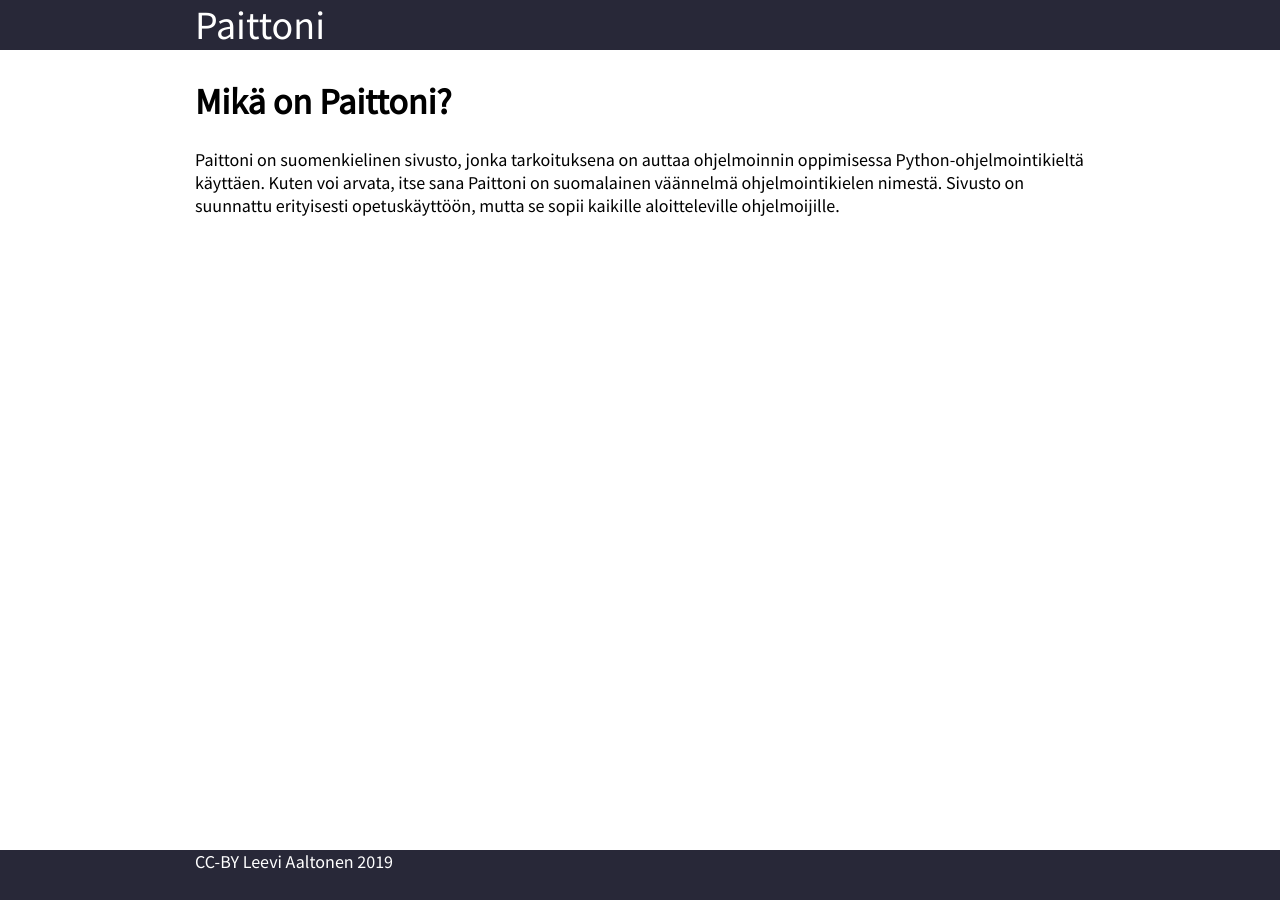
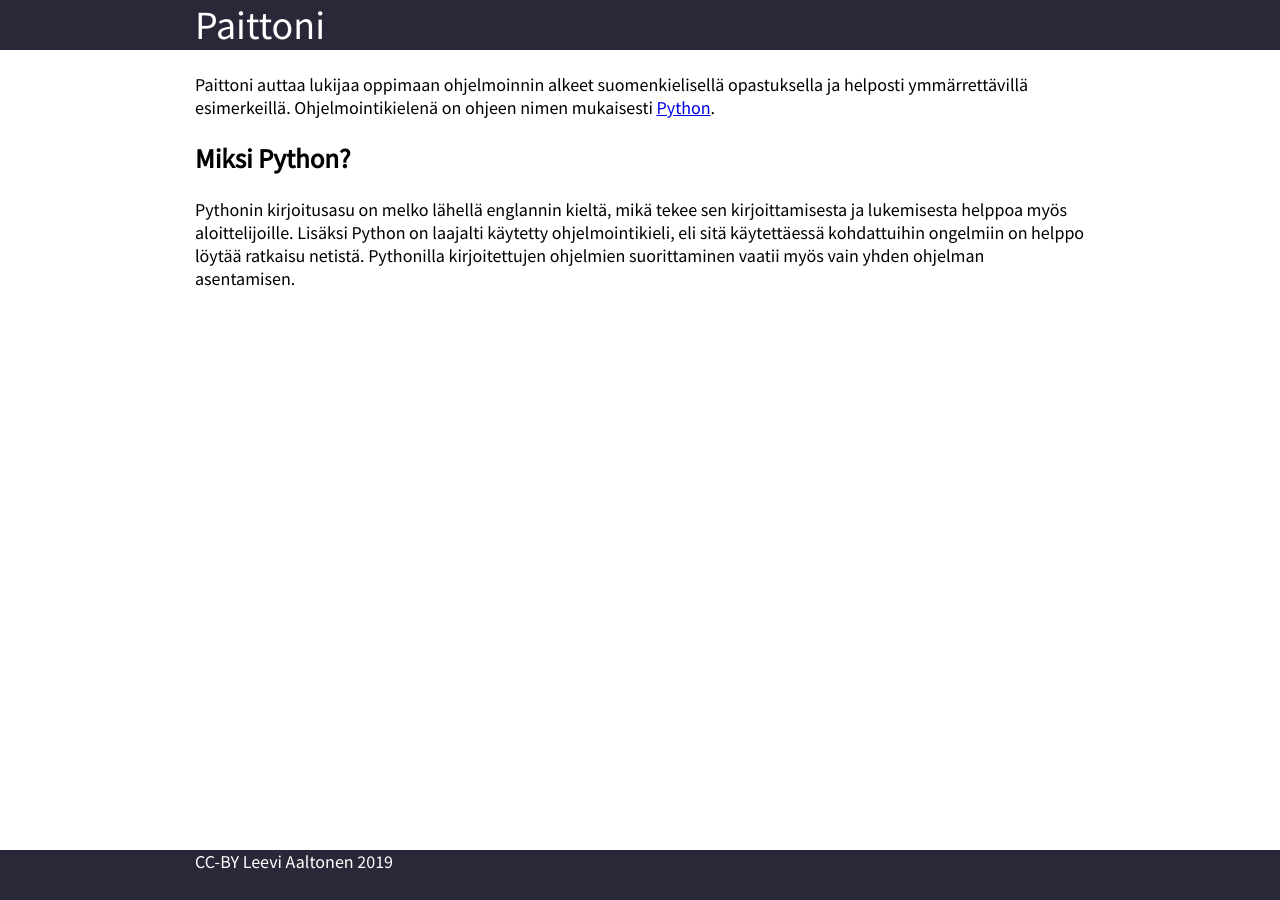
Before and after one commit to Lewskl/paittoni, a Jekyll site: the page built from index.md, in a window 1280 px wide. Built offline with Jekyll 4.4.1, drawn with Linux system fonts in a browser that asks for light colours; our own code applies the rules of GitHub Pages for plain Markdown files.

Commit message:
Updated landing page

```diff
--- a/index.md
+++ b/index.md
@@ -1,6 +1,12 @@
 ---
 title: Etusivu
 ---
-# Mikä on Paittoni?
 
-Paittoni on suomenkielinen sivusto, jonka tarkoituksena on auttaa ohjelmoinnin oppimisessa Python-ohjelmointikieltä käyttäen. Kuten voi arvata, itse sana Paittoni on suomalainen väännelmä ohjelmointikielen nimestä. Sivusto on suunnattu erityisesti opetuskäyttöön, mutta se sopii kaikille aloitteleville ohjelmoijille.
+Paittoni auttaa lukijaa oppimaan ohjelmoinnin alkeet suomenkielisellä opastuksella ja helposti ymmärrettävillä esimerkeillä.
+Ohjelmointikielenä on ohjeen nimen mukaisesti [Python](https://www.python.org/).
+
+## Miksi Python?
+
+Pythonin kirjoitusasu on melko lähellä englannin kieltä, mikä tekee sen kirjoittamisesta ja lukemisesta helppoa myös aloittelijoille.
+Lisäksi Python on laajalti käytetty ohjelmointikieli, eli sitä käytettäessä kohdattuihin ongelmiin on helppo löytää ratkaisu netistä.
+Pythonilla kirjoitettujen ohjelmien suorittaminen vaatii myös vain yhden ohjelman asentamisen.
```
